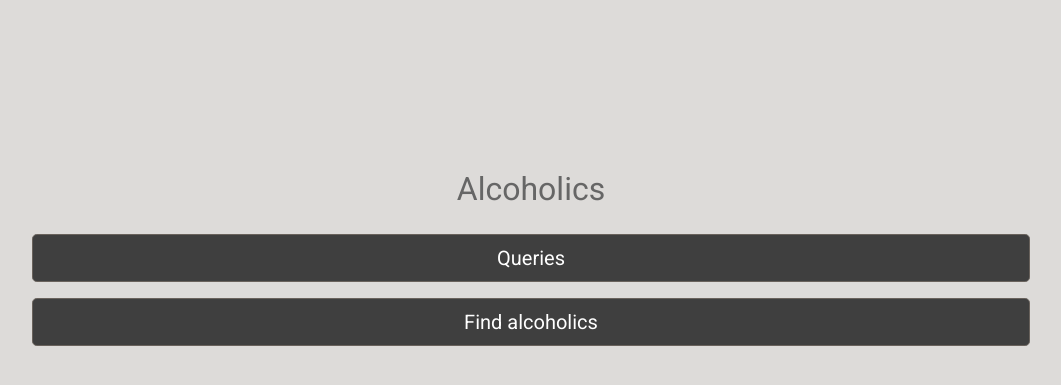
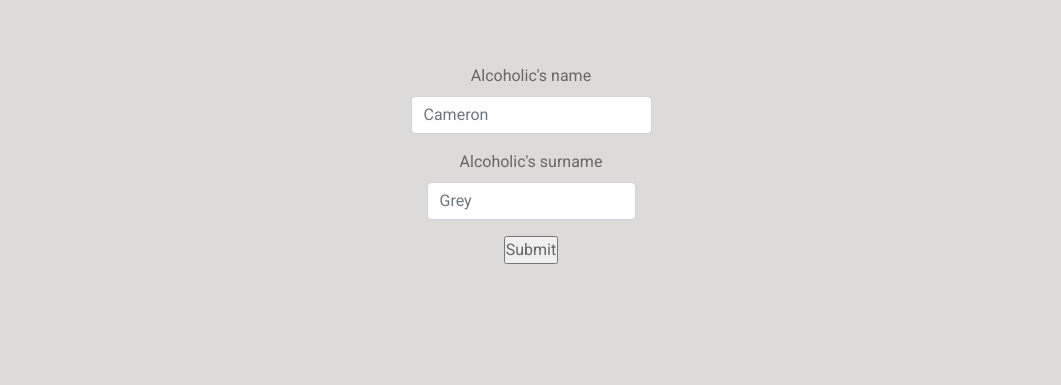
Before and after one commit to Pavlik1400/yohoho-and-a-bottle-of-rum-DB-project, a Flask app: page /alcoholics.html in a window 1280 px wide. Shown: the part 79-464 px from the top of the page, without its empty margins (109-1170 px from the left). Run offline with Flask 2, Linux system fonts and the light colour scheme; parts of the project's set-up code (start-up, migrations or seed data) failed here and were passed over; some libraries are stand-ins or nearby versions.

Commit message:
Update alcoholics.html

```diff
--- a/templates/alcoholics.html
+++ b/templates/alcoholics.html
@@ -1,17 +1,13 @@
 {% extends "layout.html" %}
 {% block content %}
-<div style="margin-top: 10em;">
-    <h1 style="display: flex; justify-content: center; font-weight: 400;">Alcoholics</h1>
-    <div class="button-container">
-        <a class="btn btn-secondary btn-lg main-button" href="alcoholic_queries.html">
-            Queries
-        </a>
-    </div>
 
-    <div class="button-container">
-        <a class="btn btn-secondary btn-lg main-button" href="find_alcoholic.html">
-            Find alcoholics
-        </a>
-    </div>
+<div style="display: flex; justify-content: center;">
+    <form name="myForm" action="search_alc.html" method = "POST">
+        <div class="form-group" style="margin-top: 4em; text-align: center;"><label for="fname">Alcoholic's name</label><input class="form-control" name="fname" placeholder="Cameron"></div>
+        <div class="form-group" style="margin: 1em; text-align: center;"><label for="lname">Alcoholic's surname</label><input class="form-control" name="lname" placeholder="Grey"></div>
+        <div class="form-group" style="margin: 1em; text-align: center;"><input type = "submit" value = "Submit" /></div>
+    </form>
 </div>
+
+
 {% endblock %}
```
